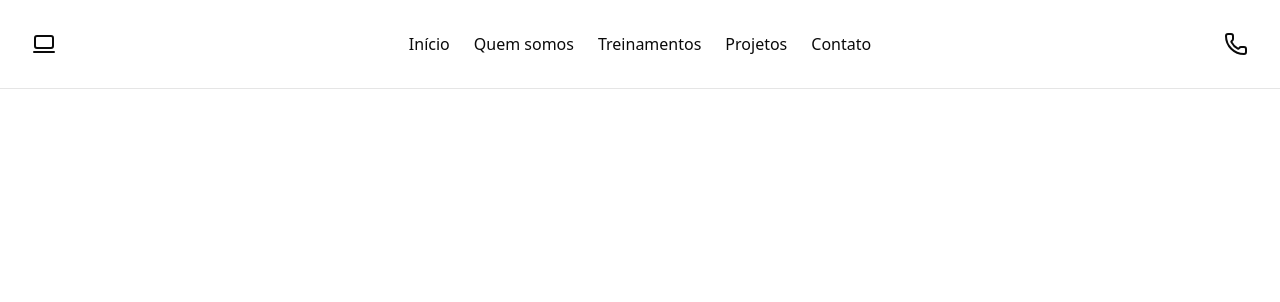
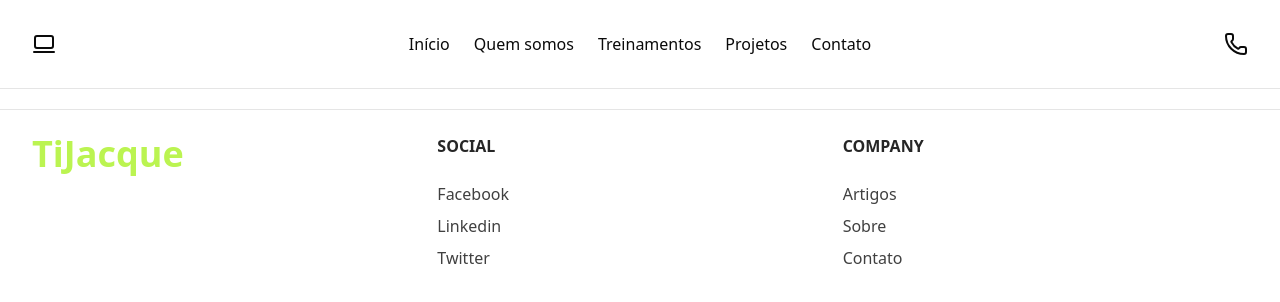
Before and after one commit to jacquelinesantana/website, a React (Vite) app: page / in a window 1280 px wide. Shown: the top 302 px of the page. Built offline with nearby package versions, Linux system fonts and the light colour scheme.

Commit message:
feat.: ajustando o rodapé

```diff
--- a/src/App.tsx
+++ b/src/App.tsx
@@ -1,9 +1,11 @@
+import Footer from "./components/footer"
 import Header from "./components/header"
 
 function App() {
   return (
     <>
       <Header />
+      <Footer />
     </>
   )
 }
--- /dev/null
+++ b/src/components/footer.tsx
@@ -0,0 +1,45 @@
+export default function Footer() {
+    return (
+        <footer className="border-t mt-5">
+            <div className="container mx-auto mt-0 px-8">
+                <div className="w-full flex flex-col md:flex-row py-6">
+                    <div className="flex-1 mb-6">
+                        <a className="text-lime-300 no-underline hover:no-underline font-bold text-2xl lg:text-4xl" href="#">
+                            TiJacque
+                        </a>
+                    </div>
+
+                    <div className="flex-1">
+                        <p className="uppercase font-extrabold text-neutral-800 md:mb-6">Social</p>
+                        <ul className="list-reset mb-6">
+                            <li className="mt-2 inline-block mr-2 md:block md:mr-0">
+                                <a href="#" className="font-light no-underline hover:underline text-neutral-700 hover:text-lime-300">Facebook</a>
+                            </li>
+                            <li className="mt-2 inline-block mr-2 md:block md:mr-0">
+                                <a href="#" className="font-light no-underline hover:underline text-neutral-700 hover:text-lime-300">Linkedin</a>
+                            </li>
+                            <li className="mt-2 inline-block mr-2 md:block md:mr-0">
+                                <a href="#" className="font-light no-underline hover:underline text-neutral-700 hover:text-lime-300">Twitter</a>
+                            </li>
+                        </ul>
+                    </div>
+
+                    <div className="flex-1">
+                        <p className="uppercase font-extrabold text-neutral-800 md:mb-6">Company</p>
+                        <ul className="list-reset mb-6">
+                            <li className="mt-2 inline-block mr-2 md:block md:mr-0">
+                                <a href="#" className="font-light no-underline hover:underline text-neutral-700 hover:text-lime-300">Artigos</a>
+                            </li>
+                            <li className="mt-2 inline-block mr-2 md:block md:mr-0">
+                                <a href="#" className="font-light no-underline hover:underline text-neutral-700 hover:text-lime-300">Sobre</a>
+                            </li>
+                            <li className="mt-2 inline-block mr-2 md:block md:mr-0">
+                                <a href="#" className="font-light no-underline hover:underline text-neutral-700 hover:text-lime-300">Contato</a>
+                            </li>
+                        </ul>
+                    </div>
+                </div>
+            </div>
+        </footer >
+    )
+}
--- a/src/components/footer/Footer.tsx
+++ /dev/null
@@ -1,81 +0,0 @@
-
-function Footer() {
-  return (
-    <>
-      {/*<!--Footer-->*/}
-    <footer className="bg-black">
-      <div className="container mx-auto mt-0 px-8">
-        <div className="w-full flex flex-col md:flex-row py-6">
-          <div className="flex-1 mb-6">
-            <a
-              className="text-lime-300 no-underline hover:no-underline font-bold text-2xl lg:text-4xl"
-              href="#"
-            >
-
-              TiJacque
-            </a>
-          </div>
-
-
-          <div className="flex-1">
-            <p className="uppercase font-extrabold text-neutral-300 md:mb-6">Social</p>
-            <ul className="list-reset mb-6">
-              <li className="mt-2 inline-block mr-2 md:block md:mr-0">
-                <a
-                  href="#"
-                  className="font-light no-underline hover:underline text-neutral-200 hover:text-lime-300"
-                  >Facebook</a
-                >
-              </li>
-              <li className="mt-2 inline-block mr-2 md:block md:mr-0">
-                <a
-                  href="#"
-                  className="font-light no-underline hover:underline text-neutral-200 hover:text-lime-300"
-                  >Linkedin</a
-                >
-              </li>
-              <li className="mt-2 inline-block mr-2 md:block md:mr-0">
-                <a
-                  href="#"
-                  className="font-light no-underline hover:underline text-neutral-200 hover:text-lime-300"
-                  >Twitter</a
-                >
-              </li>
-            </ul>
-          </div>
-          <div className="flex-1">
-            <p className="uppercase font-extrabold text-neutral-300 md:mb-6">
-              Company
-            </p>
-            <ul className="list-reset mb-6">
-              <li className="mt-2 inline-block mr-2 md:block md:mr-0">
-                <a
-                  href="#"
-                  className="font-light no-underline hover:underline text-neutral-200 hover:text-lime-300"
-                  >Artigos</a
-                >
-              </li>
-              <li className="mt-2 inline-block mr-2 md:block md:mr-0">
-                <a
-                  href="#"
-                  className="font-light no-underline hover:underline text-neutral-200 hover:text-lime-300"
-                  >Sobre</a
-                >
-              </li>
-              <li className="mt-2 inline-block mr-2 md:block md:mr-0">
-                <a
-                  href="#"
-                  className="font-light no-underline hover:underline text-neutral-200 hover:text-lime-300"
-                  >Contato</a
-                >
-              </li>
-            </ul>
-          </div>
-        </div>
-      </div>
-    </footer>
-    </>
-  )
-}
-
-export default Footer
```
